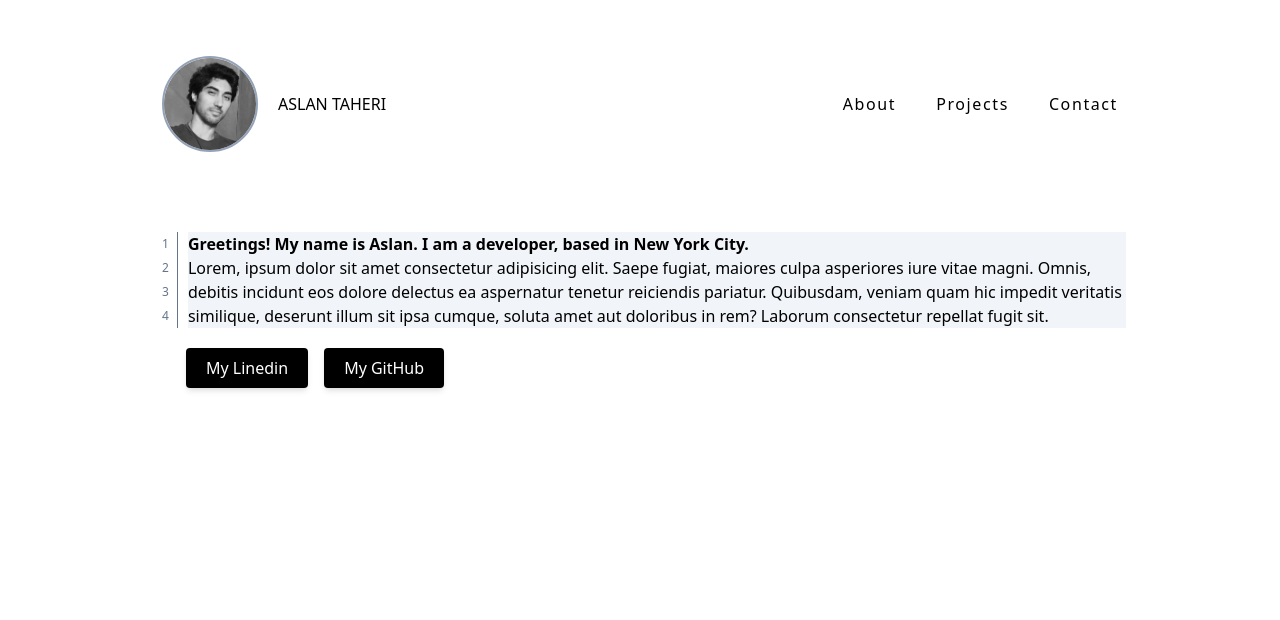
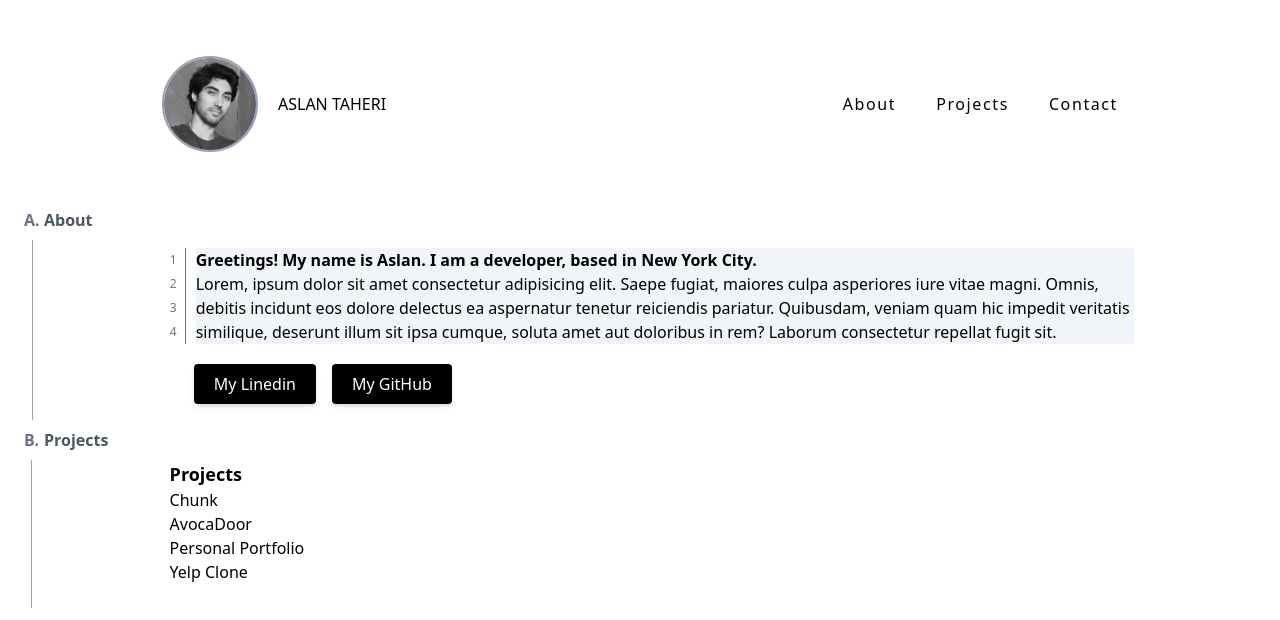
Before and after one commit to AslanTaheri/Portfolio, a React (Vite) app: page / in a window 1280 px wide. Shown: the top 620 px of the page. Built offline with nearby package versions, Linux system fonts and the light colour scheme.

Commit message:
Add Alphabetically ordered blocks component. Works correctly!

```diff
--- a/src/App.tsx
+++ b/src/App.tsx
@@ -1,11 +1,16 @@
 import NavBar from "./components/NavBar";
 import Home from "./routes/Home";
+import Projects from "./routes/Projects";
+import AlphabeticBlock from "./components/AlphabeticBlock";
 
 const App = () => {
   return (
     <>
       <NavBar />
-      <Home />
+      <AlphabeticBlock title={["About", "Projects"]}>
+        <Home />
+        <Projects />
+      </AlphabeticBlock>
     </>
   );
 };
--- /dev/null
+++ b/src/components/AlphabeticBlock.tsx
@@ -0,0 +1,32 @@
+import React from "react";
+
+const AlphabeticBlock = ({ children, title }) => {
+  const numberedChildren = React.Children.map(children, (child, index) => {
+    // Convert index to corresponding letter
+    const childLetter = String.fromCharCode(65 + index);
+
+    return (
+      <div key={index} className="relative flex">
+        <p className="relative left-6 text-gray-500 font-semibold">
+          {childLetter}.
+        </p>
+        <p className="absolute left-11 text-gray-600 font-bold">
+          {title[index]}
+        </p>
+
+        <div className="flex-grow relative">
+          <div className="absolute top-8 bottom-2 left-4 border-l border-gray-400"></div>
+          <div className="">{child}</div>
+        </div>
+      </div>
+    );
+  });
+
+  return (
+    // <div className="flex items-start">
+    <div className="">{numberedChildren}</div>
+    // </div>
+  );
+};
+
+export default AlphabeticBlock;
--- a/src/components/Intro.tsx
+++ b/src/components/Intro.tsx
@@ -1,11 +1,11 @@
 import Button from "./Button";
-import CodeBase from "./CodeBase";
+import NumberedBlock from "./NumberedBlock";
 
 const Intro = () => {
   return (
     <div className="container flex flex-col mx-auto p-6 lg:mb-0">
-      <div className="flex flex-col space-y-5">
-        <CodeBase>
+      <div className="flex flex-col space-y-5 mt-4">
+        <NumberedBlock>
           <div className="bg-slate-100 leading-6">
             <h2 className="font-bold">
               Greetings! My name is Aslan. I am a developer, based in New York
@@ -20,7 +20,7 @@ const Intro = () => {
               Laborum consectetur repellat fugit sit.
             </p>
           </div>
-        </CodeBase>
+        </NumberedBlock>
         <div className="flex items-center ml-8 w-full space-x-4 lg:justify-start">
           <Button label={"My Linedin"} link={""} />
           <Button label={"My GitHub"} link={""} />
--- a/src/components/NavBar.tsx
+++ b/src/components/NavBar.tsx
@@ -3,7 +3,7 @@ import profileImage from "../assets/images/01.jpg";
 const NavBar = () => {
   return (
     // main navbar container
-    <nav className="container relative mx-auto p-8 ">
+    <nav className="container relative mx-auto p-8">
       {/* flex container for the nav items */}
       <div className="flex flex-col items-center justify-between my-6 md:flex-row">
         {/* my logo or name comes here */}
--- a/src/components/CodeBase.tsx
+++ b/src/components/NumberedBlock.tsx
@@ -1,6 +1,6 @@
-import { useState, useEffect, useRef } from "react";
+import React, { useState, useEffect, useRef } from "react";
 
-const CodeBase = (props) => {
+const NumberedBlock = ({ children }) => {
   const codeContainerRef = useRef(null);
   const [lineCount, setLineCount] = useState(0);
 
@@ -8,7 +8,6 @@ const CodeBase = (props) => {
     const handleResize = () => {
       const lineHeight = 24; // Value based on CSS
       const containerHeight = codeContainerRef.current.clientHeight;
-      console.log(containerHeight);
       const calculatedLineCount = Math.floor(containerHeight / lineHeight);
       setLineCount(calculatedLineCount);
     };
@@ -30,10 +29,10 @@ const CodeBase = (props) => {
         ))}
       </div>
       <div className="pl-2.5 border-slate-500 border-l" ref={codeContainerRef}>
-        {props.children}
+        {children}
       </div>
     </div>
   );
 };
 
-export default CodeBase;
+export default NumberedBlock;
--- /dev/null
+++ b/src/routes/Projects.tsx
@@ -0,0 +1,21 @@
+const Projects = () => {
+  return (
+    <div className="container relative mx-auto p-8">
+      <h2 className="text-lg font-semibold">Projects</h2>
+      <div>
+        <h3>Chunk</h3>
+      </div>
+      <div>
+        <h3>AvocaDoor</h3>
+      </div>
+      <div>
+        <h3>Personal Portfolio</h3>
+      </div>
+      <div>
+        <h3>Yelp Clone</h3>
+      </div>
+    </div>
+  );
+};
+
+export default Projects;
```
